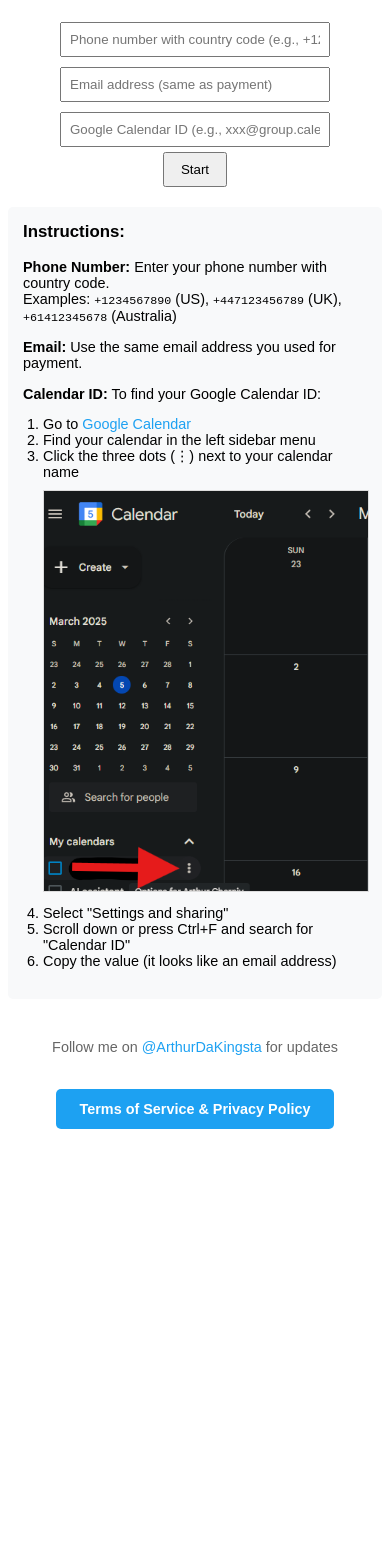
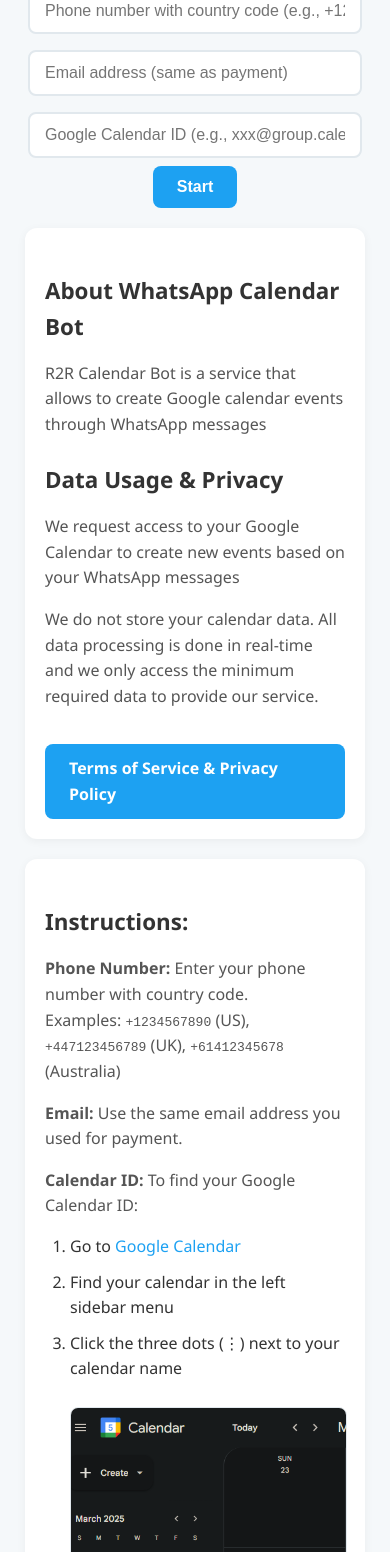
Before and after one commit to M4A1SD/calendar-server-js, a plain HTML site: page index.html in a window 390 px wide. Shown: the part 207-1759 px from the top of the page. Before the commit the page ends 1344 px from the top, so only its background shows below. Drawn offline with Linux system fonts and the light colour scheme.

Commit message:
info added

```diff
--- a/index.html
+++ b/index.html
@@ -5,60 +5,201 @@
     <meta name="google-site-verification" content="bNoC7Hn3Qw_wclYy5m4f5ip5bxfcpNKXHl9dFrGNPMs" />
     <title>WhatsApp Calendar Bot</title>
     <style>
-        body { font-family: Arial, sans-serif; text-align: center; margin-top: 50px; }
-        input { padding: 8px; margin: 5px; width: 250px; }
-        button { padding: 8px 16px; cursor: pointer; }
-        #error-message { color: red; }
-        #result { margin-top: 20px; }
-        footer { margin-top: 40px; font-size: 0.9em; color: #666; }
-        a { color: #1DA1F2; text-decoration: none; }
-        a:hover { text-decoration: underline; }
+        :root {
+            --primary-color: #1DA1F2;
+            --primary-hover: #1991db;
+            --text-color: #333;
+            --light-gray: #f8f9fa;
+            --border-color: #e1e8ed;
+            --error-color: #dc3545;
+            --success-color: #28a745;
+        }
+
+        body {
+            font-family: 'Segoe UI', -apple-system, BlinkMacSystemFont, 'Roboto', sans-serif;
+            text-align: center;
+            margin: 0;
+            padding: 20px;
+            color: var(--text-color);
+            line-height: 1.6;
+            background-color: #f5f8fa;
+        }
+
+        h2 {
+            color: var(--primary-color);
+            margin-bottom: 30px;
+            font-size: 2.2em;
+        }
+
+        h3 {
+            color: var(--text-color);
+            margin-top: 25px;
+            margin-bottom: 15px;
+            font-size: 1.4em;
+        }
+
+        input {
+            padding: 12px 15px;
+            margin: 8px 0;
+            width: 300px;
+            border: 2px solid var(--border-color);
+            border-radius: 8px;
+            font-size: 1em;
+            transition: border-color 0.3s, box-shadow 0.3s;
+        }
+
+        input:focus {
+            outline: none;
+            border-color: var(--primary-color);
+            box-shadow: 0 0 0 3px rgba(29, 161, 242, 0.1);
+        }
+
+        button {
+            padding: 12px 24px;
+            cursor: pointer;
+            background-color: var(--primary-color);
+            color: white;
+            border: none;
+            border-radius: 8px;
+            font-size: 1em;
+            font-weight: 600;
+            transition: background-color 0.3s, transform 0.2s;
+        }
+
+        button:hover {
+            background-color: var(--primary-hover);
+            transform: translateY(-1px);
+        }
+
+        #error-message {
+            color: var(--error-color);
+            margin: 15px 0;
+            padding: 10px;
+            border-radius: 8px;
+            background-color: rgba(220, 53, 69, 0.1);
+        }
+
+        #result {
+            margin-top: 20px;
+            padding: 15px;
+            border-radius: 8px;
+            background-color: rgba(40, 167, 69, 0.1);
+            color: var(--success-color);
+        }
+
+        footer {
+            margin-top: 50px;
+            font-size: 0.9em;
+            color: #666;
+            padding: 20px 0;
+            border-top: 1px solid var(--border-color);
+        }
+
+        a {
+            color: var(--primary-color);
+            text-decoration: none;
+            transition: color 0.3s;
+        }
+
+        a:hover {
+            text-decoration: underline;
+            color: var(--primary-hover);
+        }
+
         .instructions {
             text-align: left;
-            max-width: 600px;
-            margin: 20px auto 20px auto;
-            padding: 15px;
-            background-color: #f8f9fa;
-            border-radius: 5px;
-            font-size: 0.9em;
+            max-width: 700px;
+            margin: 30px auto;
+            padding: 25px;
+            background-color: white;
+            border-radius: 12px;
+            box-shadow: 0 2px 10px rgba(0, 0, 0, 0.05);
         }
-        .instructions h3 { margin-top: 0; }
-        .instructions p { margin-bottom: 10px; }
-        .instructions img { max-width: 100%; margin: 10px 0; border: 1px solid #ddd; }
-        .instructions ol { padding-left: 20px; }
-        .privacy-notice {
-            color: red;
-            font-weight: bold;
-            max-width: 600px;
-            margin: 0 auto 20px auto;
-            padding: 15px;
-            border: 2px solid red;
-            border-radius: 5px;
-            background-color: #ffeeee;
+
+        .instructions p {
+            margin-bottom: 15px;
+            color: #555;
         }
+
+        .instructions img {
+            max-width: 100%;
+            margin: 15px 0;
+            border: 1px solid var(--border-color);
+            border-radius: 8px;
+        }
+
+        .instructions ol {
+            padding-left: 25px;
+            margin: 15px 0;
+        }
+
+        .instructions li {
+            margin-bottom: 10px;
+        }
+
+
         .terms-button {
             display: inline-block;
             margin-top: 20px;
             padding: 12px 24px;
-            background-color: #1DA1F2;
+            background-color: var(--primary-color);
             color: white;
             text-decoration: none;
-            border-radius: 5px;
-            font-weight: bold;
-            transition: background-color 0.3s;
+            border-radius: 8px;
+            font-weight: 600;
+            transition: background-color 0.3s, transform 0.2s;
         }
+
         .terms-button:hover {
-            background-color: #1991db;
+            /* background-color: var(--primary-hover); */
+            transform: translateY(-1px);
             text-decoration: none;
+        }
+
+        .footer-links {
+            margin-top: 25px;
+            display: flex;
+            justify-content: center;
+            gap: 20px;
+            flex-wrap: wrap;
+        }
+
+        .footer-links .terms-button {
+            margin-top: 0;
+        }
+
+        @media (max-width: 768px) {
+            body {
+                padding: 15px;
+            }
+
+            input {
+                width: 100%;
+                max-width: 300px;
+            }
+
+            .instructions {
+                margin: 20px 10px;
+                padding: 20px;
+            }
+
+            .footer-links {
+                flex-direction: column;
+                gap: 10px;
+            }
+
+            .footer-links .terms-button {
+                width: 100%;
+                max-width: 300px;
+                margin: 0 auto;
+            }
         }
     </style>
 </head>
 <body>
     <h2>WhatsApp Calendar Bot</h2>
 
-    <div class="privacy-notice">
-        If you're worried about privacy, create a new blank calendar and link it here. We don't access private data as it is in violation with Meta's and Google's privacy policies.
-    </div>
+
 
     <form id="oauth-form">
         <input type="text" id="phone" placeholder="Phone number with country code (e.g., +1234567890)"><br>
@@ -66,9 +207,23 @@
         <input type="text" id="calendar-id" placeholder="Google Calendar ID (e.g., xxx@group.calendar.google.com)"><br>
         <button type="submit">Start</button>
     </form>
-    <div id="error-message"></div>
-    <div id="result"></div>
 
+
+    <div class="instructions">
+        <h3>About WhatsApp Calendar Bot</h3>
+        <p>R2R Calendar Bot is a service that allows to create Google calendar events through WhatsApp messages</p>
+
+
+
+        <h3>Data Usage & Privacy</h3>
+        <p>We request access to your Google Calendar to create new events based on your WhatsApp messages</p>
+
+
+
+        <p>We do not store your calendar data. All data processing is done in real-time and we only access the minimum required data to provide our service.</p>
+        <a href="https://terms-privacy.r2r.site" target="_blank" class="terms-button">Terms of Service & Privacy Policy</a>
+
+    </div>
     <div class="instructions">
         <h3>Instructions:</h3>
 
@@ -90,8 +245,13 @@
     </div>
 
     <footer>
-        <p>Follow me on <a href="https://x.com/ArthurDaKingsta" target="_blank">@ArthurDaKingsta</a> for updates</p>
-        <a href="https://terms-privacy.r2r.site" target="_blank" class="terms-button">Terms of Service & Privacy Policy</a>
+        <p>© 2024 WhatsApp Calendar Bot. All rights reserved.</p>
+        <p>Follow us on <a href="https://x.com/ArthurDaKingsta" target="_blank">@ArthurDaKingsta</a> for updates</p>
+        <div class="footer-links">
+            <a href="https://terms-privacy.r2r.site" target="_blank" class="terms-button">Terms of Service & Privacy Policy</a>
+            <a href="https://start.r2r.site" target="_blank" class="terms-button">Homepage</a>
+            <a href="https://r2r.site" target="_blank" class="terms-button">Store Page</a>
+        </div>
     </footer>
 
     <script>
```
